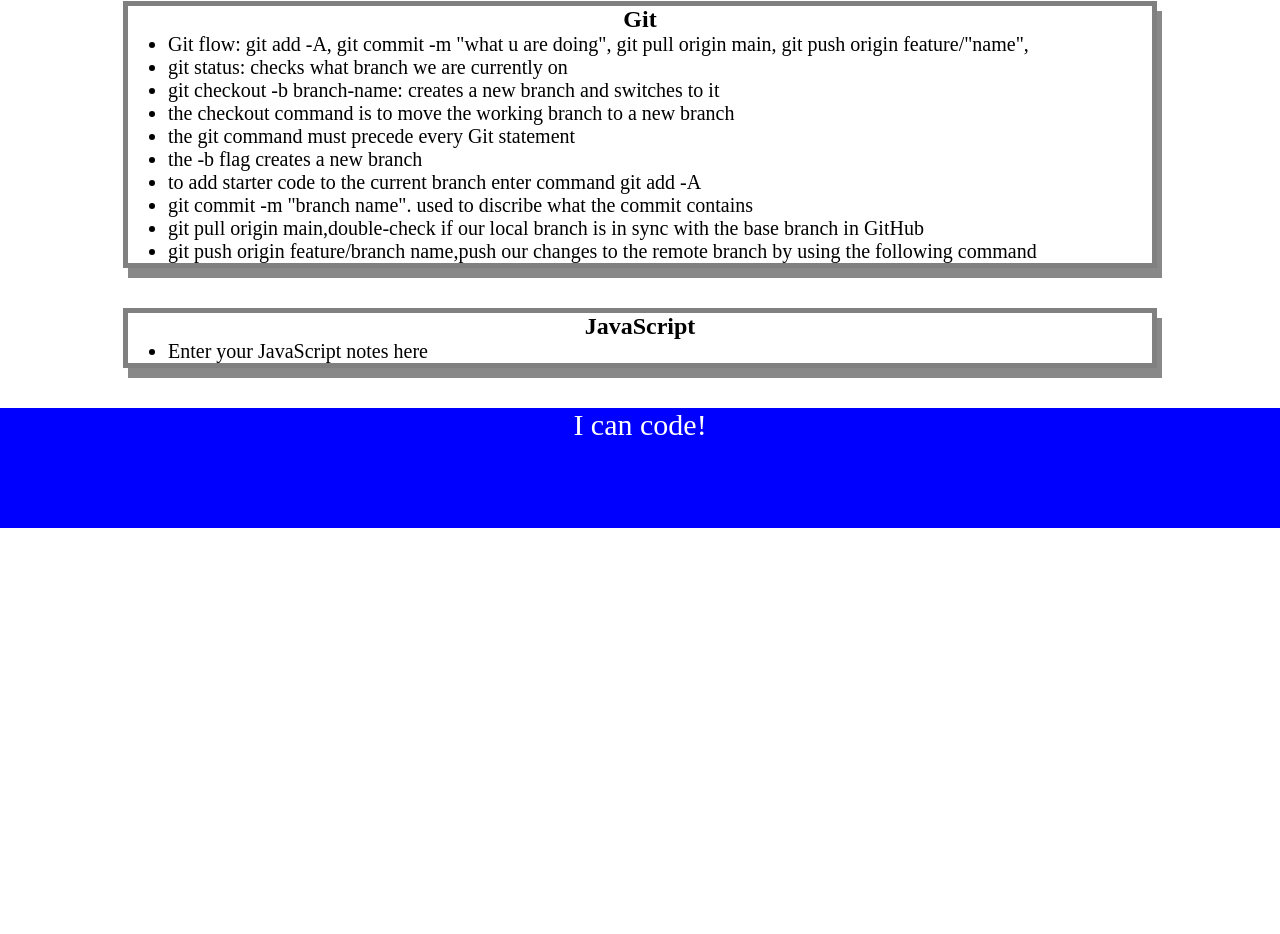
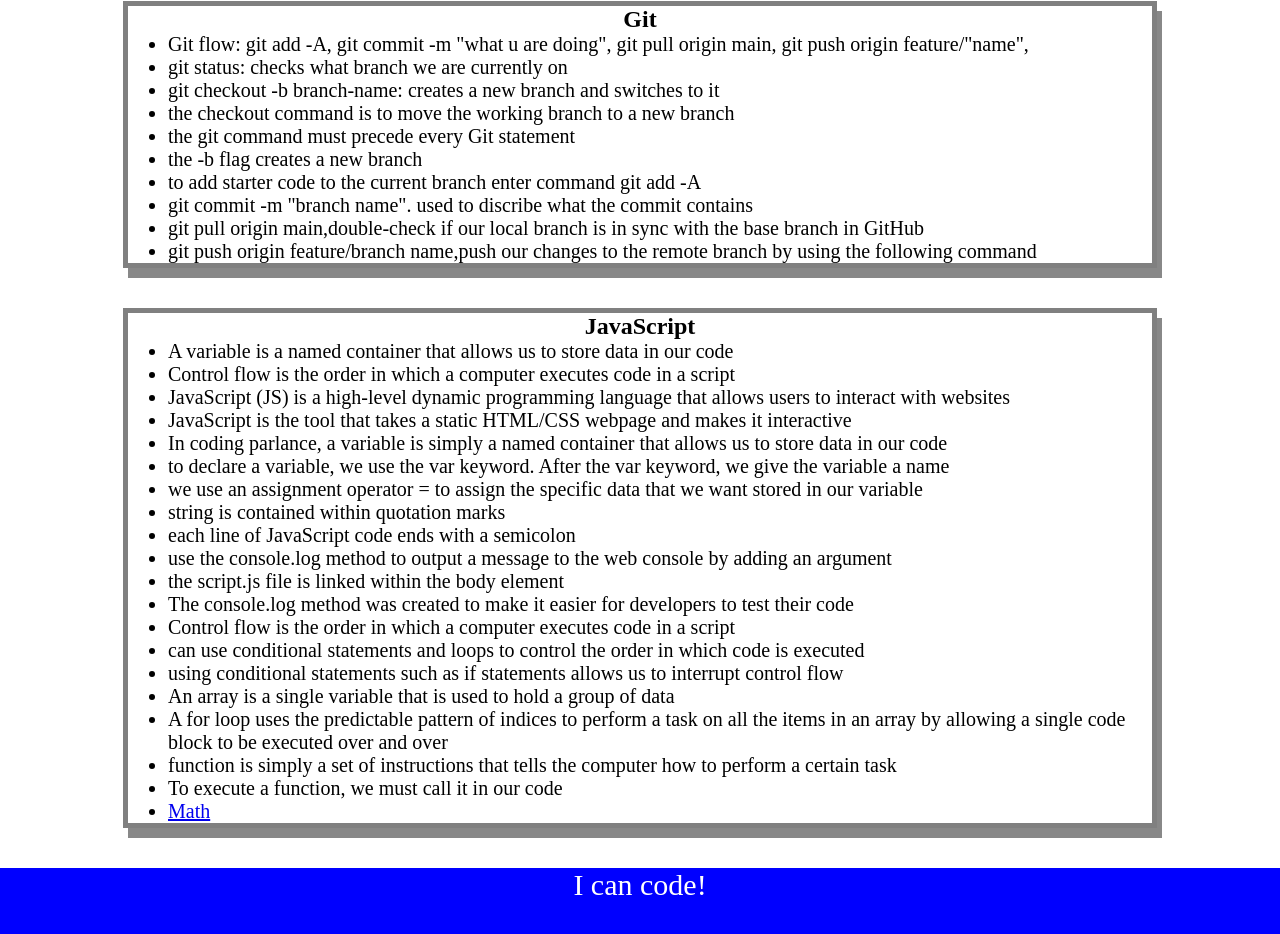
Before and after one commit to ssherp/prework-study-guide, a plain HTML site: page prework-study-guide/index.html in a window 1280 px wide. Shown: the part 888-1822 px from the top of the page. Before the commit the page ends 1416 px from the top, so only its background shows below. Drawn offline with Linux system fonts and the light colour scheme.

Commit message:
debug code, add notes

```diff
--- a/prework-study-guide/assets/script.js
+++ b/prework-study-guide/assets/script.js
@@ -1,17 +1,27 @@
 var topics = ['HTML', 'CSS', 'Git', 'JavaScript'];
+var randomTopic = topics[Math.floor(Math.random() * topics.length)];
 
-for(var x= 0; x < topics.length; x++) {
+function listTopics() {
+    for(var x= 0; x < topics.length; x++) {
     console.log(topics[x]);
+  }
 }
-/*
-if (topic === 'HTML') {
+function selectTopic() {
+
+if (randomTopic === 'HTML') {
   console.log("Let's study HTML!");
-} else if (topic === 'CSS') {
+} else if (randomTopic === 'CSS') {
   console.log("Let's study CSS!");
-} else if (topic === 'Git') {
+} else if (randomTopic === 'Git') {
   console.log("Let's study Git!");
-} else if (topic === 'JavaScript') {
+} else if (randomTopic === 'JavaScript') {
   console.log("Let's study JavaScript!");
 } else {
   console.log('Please try again!');
-}*/
+  }
+}
+
+console.log('Here are the topics we learned through Prework:');
+listTopics();
+console.log('Which topic should we study first?');
+selectTopic();
--- a/prework-study-guide/index.html
+++ b/prework-study-guide/index.html
@@ -69,8 +69,28 @@
       <section class="card" id="javascript-section">
       <h2>JavaScript</h2>
       <ul>
-        <li>Enter your JavaScript notes here</li>
-     </ul>
+        <li>A variable is a named container that allows us to store data in our code</li>
+        <li>Control flow is the order in which a computer executes code in a script</li>
+        <li>JavaScript (JS) is a high-level dynamic programming language that allows users to interact with websites</li>
+        <li>JavaScript is the tool that takes a static HTML/CSS webpage and makes it interactive</li>
+        <li>In coding parlance, a variable is simply a named container that allows us to store data in our code</li>
+        <li>to declare a variable, we use the var keyword. After the var keyword, we give the variable a name</li>
+        <li>we use an assignment operator = to assign the specific data that we want stored in our variable</li>
+        <li>string is contained within quotation marks</li>
+        <li>each line of JavaScript code ends with a semicolon</li>
+        <li>use the console.log method to output a message to the web console by adding an argument</li>
+        <li>the script.js file is linked within the body element</li>
+        <li>The console.log method was created to make it easier for developers to test their code</li>
+        <li>Control flow is the order in which a computer executes code in a script</li>
+        <li>can use conditional statements and loops to control the order in which code is executed</li>
+        <li>using conditional statements such as if statements allows us to interrupt control flow</li>
+        <li>An array is a single variable that is used to hold a group of data</li>
+        <li>A for loop uses the predictable pattern of indices to perform a task on all the items in an array by allowing a single code block to be executed over and over</li>
+        <li>function is simply a set of instructions that tells the computer how to perform a certain task</li>
+        <li>To execute a function, we must call it in our code</li>
+        <li><a href= "https://developer.mozilla.org/en-US/docs/Web/JavaScript/Reference/Global_Objects/Math" title="mathematical constants and functions">Math</a></li>
+
+      </ul>
       </section>
     </main>
 
```
